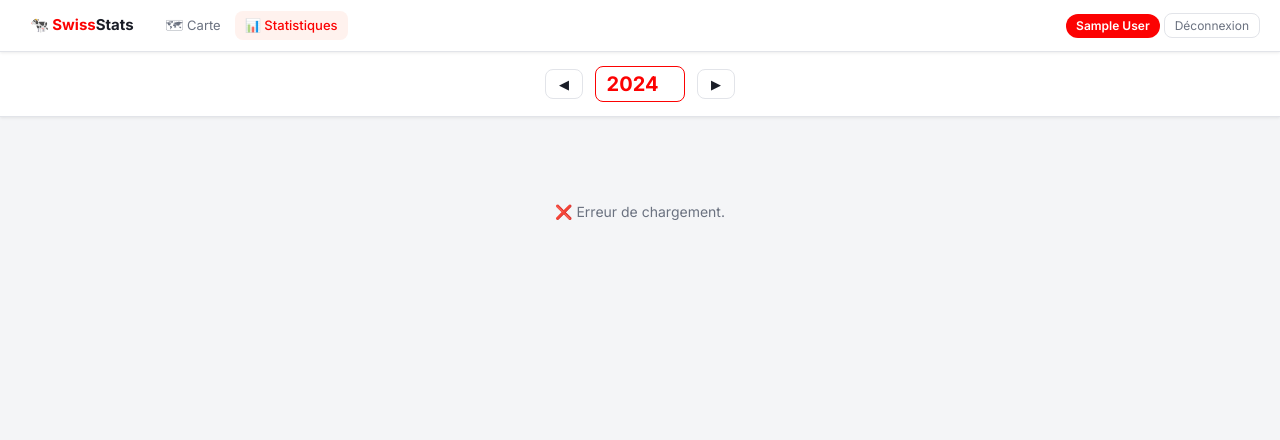
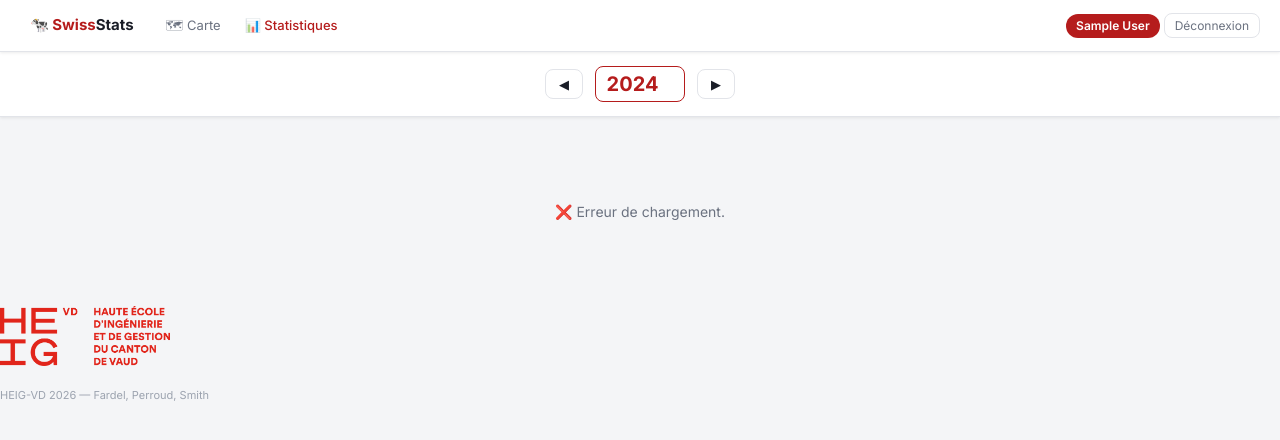
Before and after one commit to Kwibblez/SwissStats, a Flask app: page /stats in a window 1280 px wide. Shown: the top 440 px of the page. Run offline with Flask 3, Linux system fonts and the light colour scheme; the visitor is signed in with stand-in values (Sample User, id 1); data that the repository does not hold is empty; some libraries are stand-ins or nearby versions.

Commit message:
Style changes

```diff
--- a/static/css/main.css
+++ b/static/css/main.css
@@ -9,7 +9,8 @@
   --text:    #1a1d27;
   --muted:   #6b7280;
   --faint:   #9ca3af;
-  --orange:  #fc0202;
+  --rouge: #B51C1C;
+  --orange:  #fc4c02;
   --orange-light: #fff2ee;
   --font:    'Inter', system-ui, sans-serif;
   --radius:  8px;
@@ -43,7 +44,7 @@
 .logo {
   font-size: 15px;
   font-weight: 700;
-  color: var(--orange);
+  color: var(--rouge);
   text-decoration: none;
   margin-right: 8px;
 }
@@ -58,12 +59,12 @@
   transition: background 0.15s, color 0.15s;
 }
 nav a:hover  { background: var(--bg); color: var(--text); }
-nav a.active { background: var(--orange-light); color: var(--orange); font-weight: 500; }
+nav a.active { background: var(--rouge-light); color: var(--rouge); font-weight: 500; }
 
 .spacer { flex: 1; }
 
 .nav-badge {
-  background: var(--orange);
+  background: var(--rouge);
   color: #fff;
   font-size: 12px;
   font-weight: 600;
@@ -271,8 +272,8 @@
   font-weight: 700;
   width: 90px;
   text-align: center;
-  border-color: var(--orange);
-  color: var(--orange);
+  border-color: var(--rouge);
+  color: var(--rouge);
 }
 
 .content { max-width: 1100px; margin: 0 auto; padding: 24px 20px; }
@@ -387,6 +396,14 @@
   text-decoration: none;
 }
 .strava-btn:hover { opacity: 0.9; }
-.login-footer { margin-top: 16px; font-size: 11px; color: var(--faint); }
+.login-footer {
+  margin-top: 16px;
+  font-size: 11px;
+  color: var(--faint); }
+.logo {
+  max-height: 60px;
+  height: auto;
+  width: auto;
+}
 
 .empty { text-align: center; padding: 60px 20px; color: var(--muted); }
--- a/static/js/stats.js
+++ b/static/js/stats.js
@@ -42,12 +42,12 @@
     <div class="section">
       <div class="section-title">Résumé ${data.year}</div>
       <div class="totals-grid">
-        <div class="stat-card"><div class="icon">🏅</div><div class="val">${fmt(t.nb_activities)}</div><div class="unit">activités</div></div>
-        <div class="stat-card"><div class="icon">📏</div><div class="val">${fmt(km)}</div><div class="unit">km parcourus</div></div>
-        <div class="stat-card"><div class="icon">⏱</div><div class="val">${h}h${String(min).padStart(2,'0')}</div><div class="unit">en mouvement</div></div>
-        <div class="stat-card"><div class="icon">⬆️</div><div class="val">${fmt(Math.round(t.total_elevation))}</div><div class="unit">m dénivelé</div></div>
-        <div class="stat-card"><div class="icon">🔥</div><div class="val">${fmt(Math.round(t.total_calories))}</div><div class="unit">kcal brûlées</div></div>
-        ${t.avg_heartrate ? `<div class="stat-card"><div class="icon">❤️</div><div class="val">${Math.round(t.avg_heartrate)}</div><div class="unit">bpm moyen</div></div>` : ''}
+        <div class="stat-card"><div class="val">${fmt(t.nb_activities)}</div><div class="unit">activités</div></div>
+        <div class="stat-card"><div class="val">${fmt(km)}</div><div class="unit">km parcourus</div></div>
+        <div class="stat-card"><div class="val">${h}h${String(min).padStart(2,'0')}</div><div class="unit">en mouvement</div></div>
+        <div class="stat-card"<div class="val">${fmt(Math.round(t.total_elevation))}</div><div class="unit">m dénivelé</div></div>
+        <div class="stat-card"><<div class="val">${fmt(Math.round(t.total_calories))}</div><div class="unit">kcal brûlées</div></div>
+        ${t.avg_heartrate ? `<div class="stat-card"><div class="val">${Math.round(t.avg_heartrate)}</div><div class="unit">bpm moyen</div></div>` : ''}
       </div>
     </div>
 
@@ -57,7 +57,7 @@
         <div class="fun-card"><div class="fun-icon">🐄</div><div><div class="fun-num">${fmt(fun.vaches)}</div><div class="fun-lbl">vaches bout à bout</div><div class="fun-desc">Une vache ≈ 2.4 m</div></div></div>
         <div class="fun-card"><div class="fun-icon">🌊</div><div><div class="fun-num">${fun.lac_leman}×</div><div class="fun-lbl">le tour du lac Léman</div><div class="fun-desc">170 km de tour complet</div></div></div>
         <div class="fun-card"><div class="fun-icon">🏔️</div><div><div class="fun-num">${fun.cervin}×</div><div class="fun-lbl">l'altitude du Cervin</div><div class="fun-desc">${fmt(Math.round(t.total_elevation))} m de dénivelé</div></div></div>
-        <div class="fun-card"><div class="fun-icon">🫕</div><div><div class="fun-num">${fmt(fun.fondues)}</div><div class="fun-lbl">fondues brûlées</div><div class="fun-desc">≈ 800 kcal par pizza</div></div></div>
+        <div class="fun-card"><div class="fun-icon">🫕</div><div><div class="fun-num">${fmt(fun.fondues)}</div><div class="fun-lbl">fondues brûlées</div><div class="fun-desc">≈ 800 kcal par fondue</div></div></div>
         <div class="fun-card"><div class="fun-icon">✈️</div><div><div class="fun-num">${fun.lausanne_tokyo}×</div><div class="fun-lbl">Lausanne → Tokyo</div><div class="fun-desc">9 600 km à vol d'oiseau</div></div></div>
         <div class="fun-card"><div class="fun-icon">⏰</div><div><div class="fun-num">${fun.heures}h</div><div class="fun-lbl">de sport au total</div><div class="fun-desc">Soit ${(fun.heures / 24).toFixed(1)} jours complets</div></div></div>
       </div>
--- a/templates/stats.html
+++ b/templates/stats.html
@@ -3,7 +3,7 @@
 <head>
   <meta charset="UTF-8">
   <meta name="viewport" content="width=device-width, initial-scale=1.0">
-  <title>Statistiques {{ year }} — VacheMètre</title>
+  <title>Statistiques {{ year }} — SwissStats</title>
   <link rel="preconnect" href="https://fonts.googleapis.com">
   <link href="https://fonts.googleapis.com/css2?family=Inter:wght@400;500;600;700&display=swap" rel="stylesheet">
   <link rel="stylesheet" href="{{ url_for('static', filename='css/main.css') }}">
@@ -31,5 +31,12 @@
 </div>
 
 <script src="{{ url_for('static', filename='js/stats.js') }}"></script>
+<footer>
+    <a href="https://heig-vd.ch/">
+      <img src="/figures/HEIG-VD.png" alt="HEIG logo" class ="logo">
+    </a>
+    <p class="login-footer">HEIG-VD 2026 — Fardel, Perroud, Smith</p>
+
+</footer>
 </body>
 </html>
```
Also changed, not shown: other parts of static/css/main.css (+22 -14 lines), templates/login.html (+16 -6 lines), templates/map.html (+9 -0 lines), static/figures/HEIG-VD.png (added).
